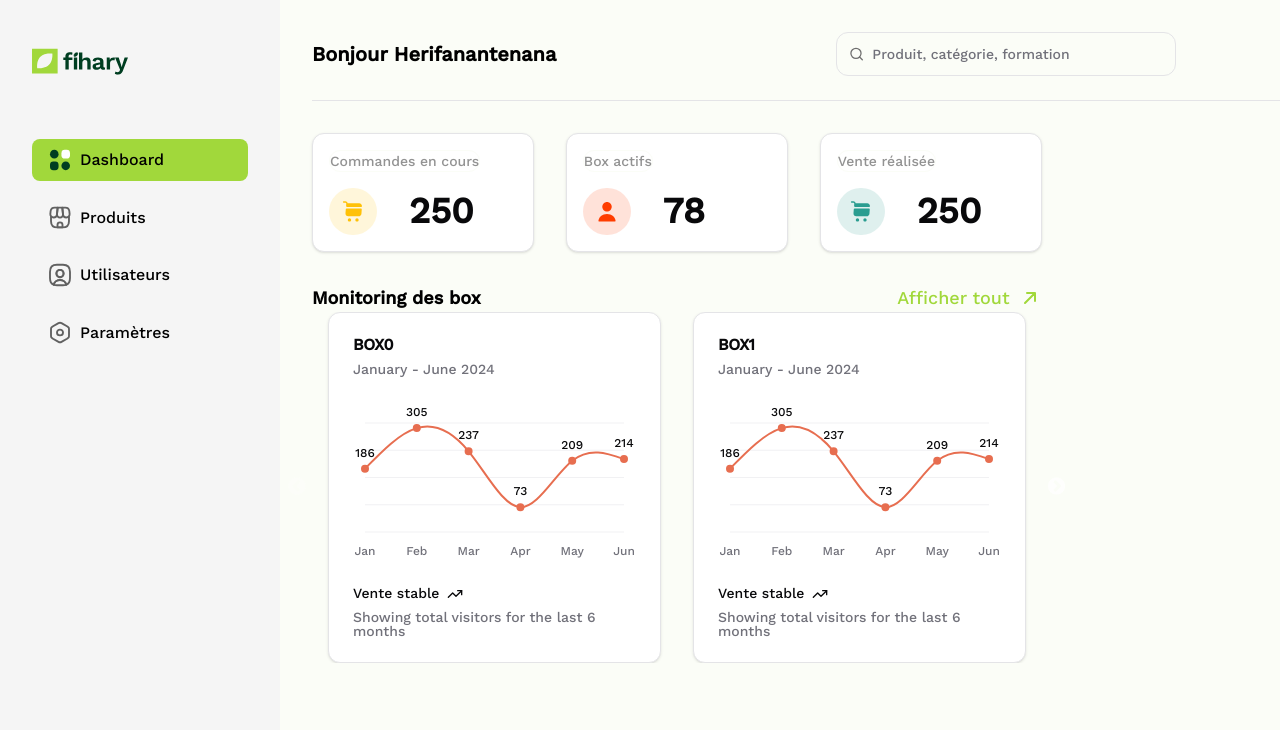
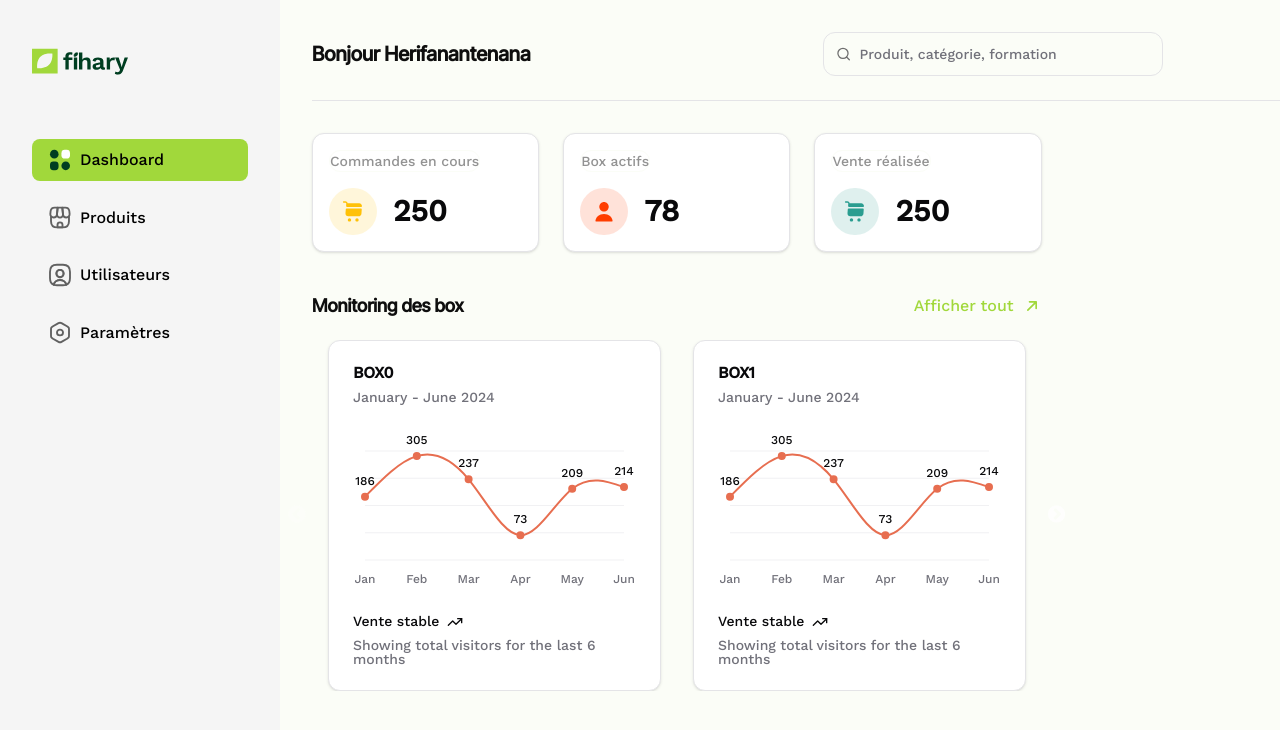
Before and after one commit to DMikaia/fihary-front, a Next.js app: page /admin/dashboard in a window 1280 px wide. Shown: the top 730 px of the page. Built offline with nearby package versions, Linux system fonts and the light colour scheme.

Commit message:
fix: fix text and paddings in admin-dashboard

```diff
--- a/src/components/section/admin/dashboard/DashboardLeft.tsx
+++ b/src/components/section/admin/dashboard/DashboardLeft.tsx
@@ -4,8 +4,8 @@ import BoxSells from "./components/BoxSells";
 
 export default function DashboardLeft() {
   return (
-    <div className="admin__dashboard__left w-[60%] flex flex-col gap-8">
-      <div className="general__stat w-full grid lg:grid-cols-3 gap-8">
+    <div className="admin__dashboard__left w-[60%] flex flex-col gap-10">
+      <div className="general__stat w-full grid lg:grid-cols-3 gap-6">
         <StatCard
           icon="/icons/shopping-cart.svg"
           id={1}
--- a/src/components/section/admin/dashboard/components/BoxSells.tsx
+++ b/src/components/section/admin/dashboard/components/BoxSells.tsx
@@ -16,19 +16,19 @@ export default function BoxSells() {
   return (
     <div className="box__monitoring w-full">
       <div className="w-full flex justify-between items-center">
-        <h2 className="text-lg font-semibold">Monitoring des box</h2>
+        <h2 className="text-lg font-semibold inter-tight text-secondary">Monitoring des box</h2>
         <Link href={"#"} className="flex gap-2 items-center">
-          <p className="text-lg text-primary-foreground">Afficher tout</p>
+          <p className="text-md text-primary-foreground">Afficher tout</p>
           <Image
             src={"/icons/arrow-up-right.svg"}
             alt="Arrow up right"
-            width={24}
-            height={24}
+            width={20}
+            height={20}
           />
         </Link>
       </div>
 
-      <Slider {...settings} className="flex gap-4">
+      <Slider {...settings} className="flex gap-4 mt-5">
         {[0, 1, 2, 3, 4, 5].map((item) => (
           <SellsChart key={item} id={item} last={5} />
         ))}
--- a/src/components/shared/cards/StatCard.tsx
+++ b/src/components/shared/cards/StatCard.tsx
@@ -21,12 +21,12 @@ export default function StatCard({
       <p className="text-secondary-2/75 text-sm border border-gray rounded-xl">
         {title}
       </p>
-      <CardContent className="w-full flex gap-8 items-center p-0">
+      <CardContent className="w-full flex gap-4 items-center p-0">
         <div className={`w-fit h-fit p-3 rounded-full ${className}`}>
           <Image src={icon} width={24} height={24} alt={`stat_card_${id}`} />
         </div>
 
-        <h1 className="text-4xl font-semibold">{data}</h1>
+        <h1 className="text-3xl font-semibold">{data}</h1>
       </CardContent>
     </Card>
   );
--- a/src/components/shared/headers/AdminHeader.tsx
+++ b/src/components/shared/headers/AdminHeader.tsx
@@ -26,7 +26,7 @@ export default function AdminHeader() {
           <AlignLeft size={24} className="stroke-secondary" />
         </Button>
 
-        <h1 className="w-fit text-xl font-semibold hidden lg:block">
+        <h1 className="w-fit text-xl font-semibold hidden lg:block text-secondary inter-tight">
           Bonjour Herifanantenana
         </h1>
 
```
